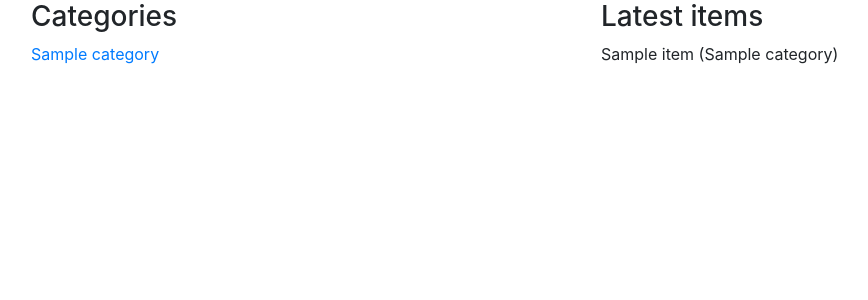
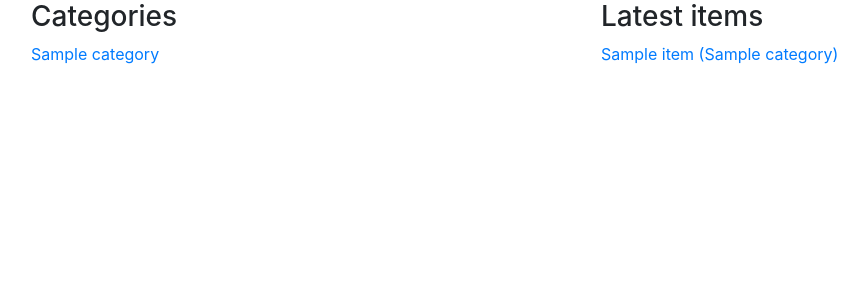
Before and after one commit to wxia61/item-catalog, a Flask app: page / in a window 1280 px wide. Shown: the part 54-354 px from the top of the page, without its empty margins (54-922 px from the left). Run offline with Flask 2, Linux system fonts and the light colour scheme; tables that the repository leaves empty hold one stand-in row (values such as "Sample post"); some libraries are stand-ins or nearby versions.

Commit message:
make the item in the main page clickable

```diff
--- a/templates/item.html
+++ b/templates/item.html
@@ -1,6 +1,6 @@
 {% extends "layout.html" %}
 {% block body %}
-<div class="items">
+<div class="container">
   <div class="row">
     <h3>{{item.name}}</h3>
   </div>
--- a/templates/main.html
+++ b/templates/main.html
@@ -15,7 +15,7 @@
     <h3>Latest items</h3>
     {% for i in items %}
     <div>
-      <p>{{i[0].name}} ({{i[1].name}})</p>
+      <a href='{{url_for('item', item_id = i[0].id, category_id = i[1].id) }}'>{{i[0].name}} ({{i[1].name}})</a>
     </div>
     {% endfor %}
     <div>
```
